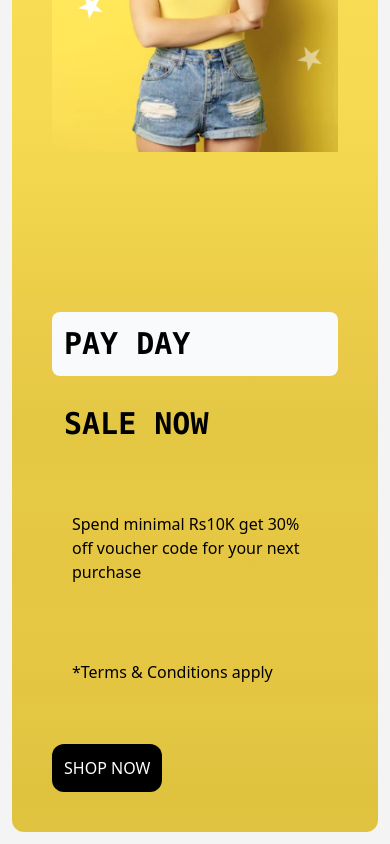
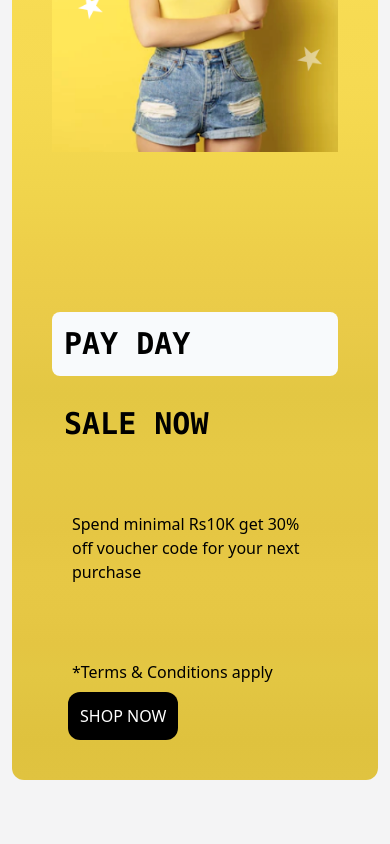
Before and after one commit to dhirendrasingh25/LuxeEssentials, a React (Vite) app: page / in a window 390 px wide. Shown: the part 1197-2041 px from the top of the page. After the commit the page ends 1989 px from the top, so only its background shows below. Built offline with nearby package versions, Linux system fonts and the light colour scheme.

Commit message:
updates home

```diff
--- a/src/Components/Home.jsx
+++ b/src/Components/Home.jsx
@@ -44,9 +44,11 @@ const Home = () => {
                     <p class='font-mono sm:text-5xl text-3xl font-black leading-10 sm:p-5 p-3  rounded-lg mt-4'>SALE NOW</p>
                     <p class='p-5 pt-14  sm:text-2xl font-sans font-medium'>Spend minimal Rs10K get 30% off
 voucher code for your next purchase</p>
-                    <p class='p-5 pt-14  sm:text-xl font-sans  font-normal'>*Terms & Conditions apply</p>
+                    <p class='pl-5 pt-14 sm:pb-5 pb-0 sm:text-xl font-sans  font-normal'>*Terms & Conditions apply</p>
                     </div>
-                  <Link to='./Products'><button type='button' class='bg-black hover:bg-gray-700 text-white sm:p-5 p-3 sm:text-lg font-sans rounded-xl ml-10 mb-10 cursor-grabbing"'> SHOP NOW </button></Link>
+                    <div class='ml-4 -mt-8 sm:ml-0 sm:-mt-0'>
+                    <Link to='./Products'><button type='button' class='bg-black hover:bg-gray-700 text-white sm:p-5 p-3 sm:text-lg font-sans rounded-xl ml-10 mb-10 cursor-grabbing"'> SHOP NOW </button></Link>
+                    </div>
                   </div>
                 </div>
           </div>
```
